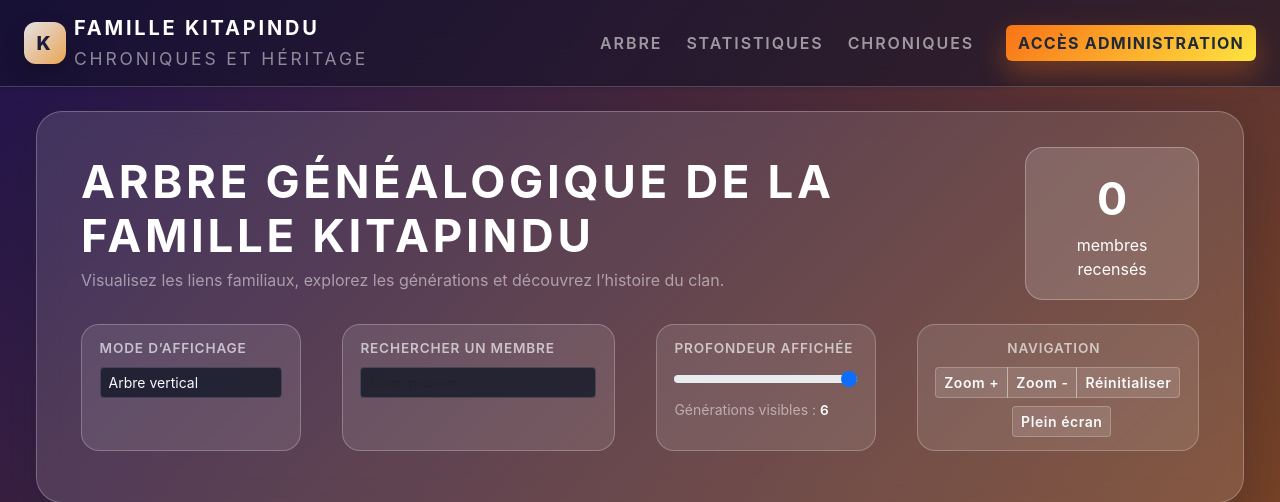
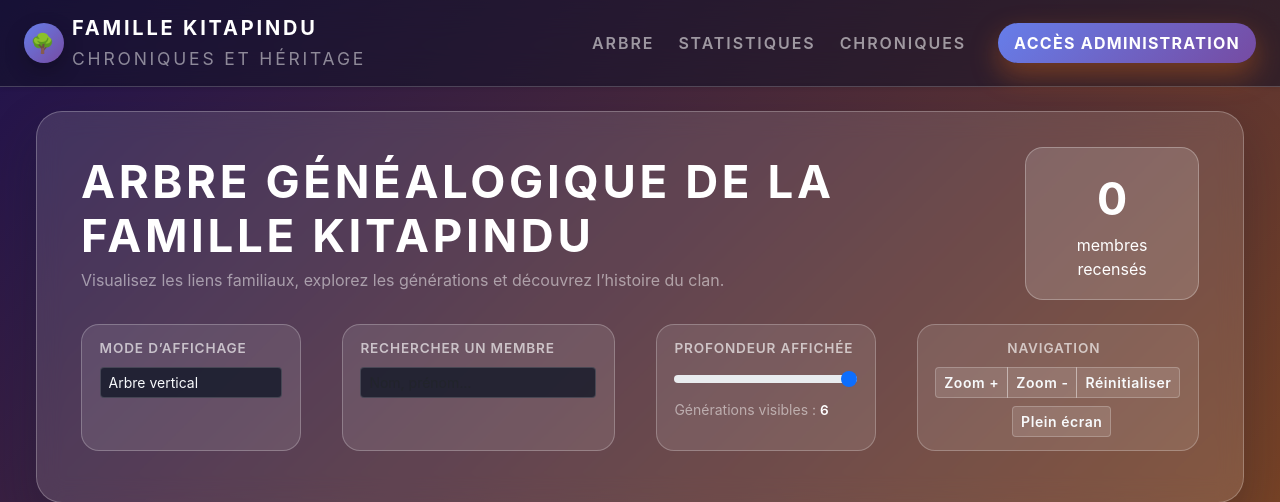
Before and after one commit to JonathanK-N/Arbre-genealogique-kitapindu, a Flask app: page / in a window 1280 px wide. Shown: the top 502 px of the page. Run offline with Flask 3, Linux system fonts and the light colour scheme.

Commit message:
mise a jour

```diff
--- /dev/null
+++ b/static/css/navbar.css
@@ -0,0 +1,27 @@
+.brand-emblem {
+    width: 40px;
+    height: 40px;
+    background: linear-gradient(135deg, #667eea, #764ba2);
+    border-radius: 50%;
+    display: flex;
+    align-items: center;
+    justify-content: center;
+    font-size: 1.2rem;
+    font-weight: bold;
+    color: white;
+}
+
+.btn-gradient {
+    background: linear-gradient(135deg, #667eea, #764ba2);
+    border: none;
+    color: white;
+    padding: 0.5rem 1rem;
+    border-radius: 25px;
+    transition: all 0.3s ease;
+}
+
+.btn-gradient:hover {
+    transform: translateY(-2px);
+    box-shadow: 0 4px 12px rgba(0,0,0,0.2);
+    color: white;
+}
--- a/templates/base.html
+++ b/templates/base.html
@@ -7,13 +7,14 @@
     <link href="https://cdn.jsdelivr.net/npm/bootstrap@5.3.3/dist/css/bootstrap.min.css" rel="stylesheet">
     <link rel="stylesheet" href="{{ url_for('static', filename='css/style.css') }}">
     <link rel="stylesheet" href="{{ url_for('static', filename='css/insights.css') }}">
+    <link rel="stylesheet" href="{{ url_for('static', filename='css/navbar.css') }}">
     <script src="https://d3js.org/d3.v7.min.js"></script>
 </head>
 <body>
     <nav class="navbar navbar-expand-lg navbar-dark shadow-sm">
         <div class="container-fluid px-4">
-            <a class="navbar-brand d-flex align-items-center gap-2" href="{{ url_for('public.index') }}">
-                <span class="brand-emblem">K</span>
+            <a class="navbar-brand d-flex align-items-center gap-2" href="{{ url_for('index') }}">
+                <span class="brand-emblem">🌳</span>
                 <span>
                     Famille Kitapindu<br>
                     <small class="fw-normal text-white-50 text-uppercase">Chroniques et héritage</small>
@@ -27,7 +28,7 @@
                     <a class="nav-link" href="#tree-container">Arbre</a>
                     <a class="nav-link" href="#insights">Statistiques</a>
                     <a class="nav-link" href="#stories">Chroniques</a>
-                    <a class="btn btn-gradient ms-lg-3" href="{{ url_for('admin.login') }}">Accès administration</a>
+                    <a class="btn btn-gradient ms-lg-3" href="{{ url_for('admin_login') }}">Accès administration</a>
                 </div>
             </div>
         </div>
```
